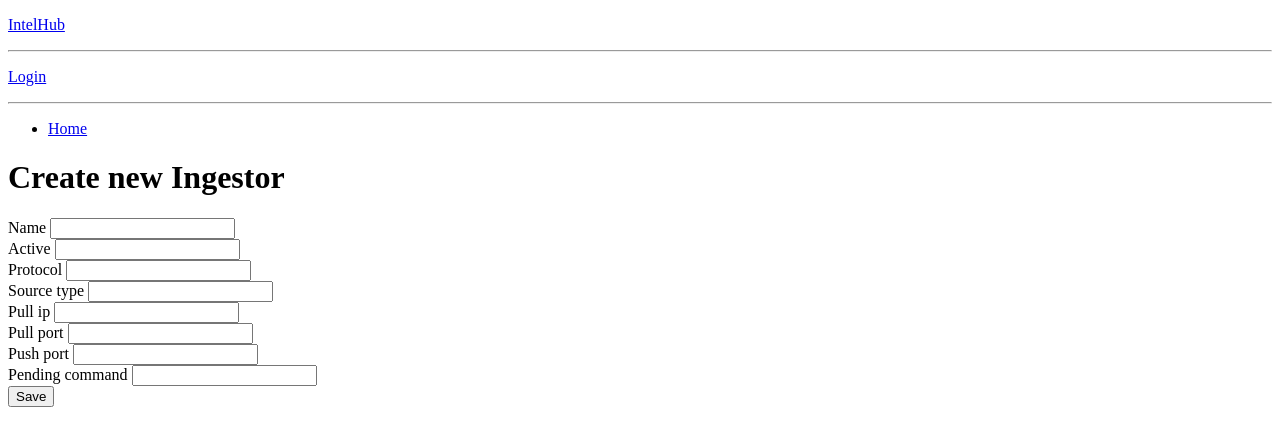
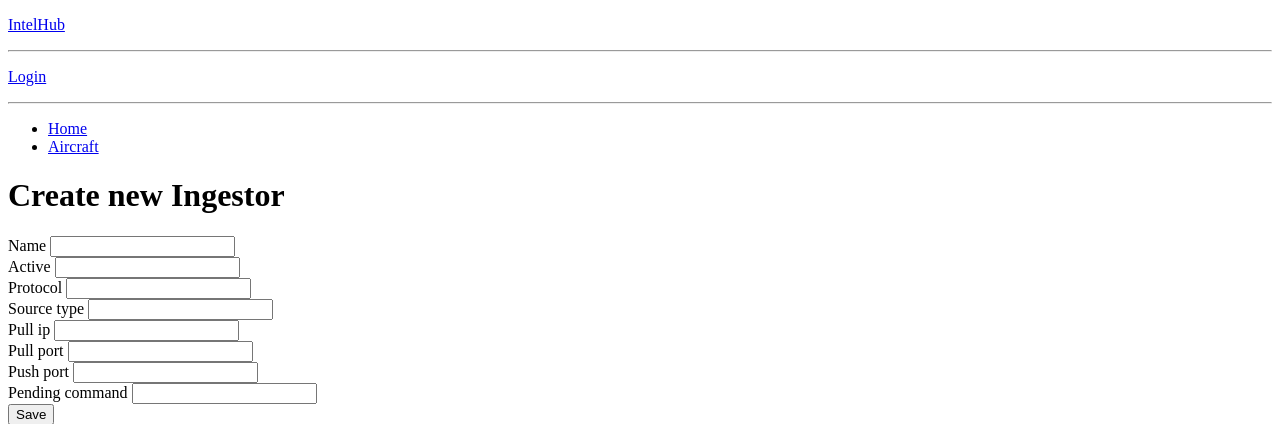
Before and after one commit to nfacha/IntelHub, a Symfony app: template templates/ingestor/new.html.twig in a window 1280 px wide. Shown: the top 424 px of the page. Run offline with Twig, Linux system fonts and the light colour scheme; the template is opened without the code that fills it, so the values that code supplies are empty; form fields are guessed from the names that the template uses; some libraries are stand-ins or nearby versions.

Commit message:
Add aircraft to menu

```diff
--- a/templates/base.html.twig
+++ b/templates/base.html.twig
@@ -55,6 +55,7 @@
                 {#                    </ul> #}
                 {#                </li> #}
                 <li class="mb-2"><a href="/" class="text-white font-semibold block">Home</a></li>
+                <li class="mb-2"><a href="/aircraft" class="text-white font-semibold block">Aircraft</a></li>
                 {% if is_granted('ROLE_ADMIN', app.user) %}
                     <li class="mb-2">
                         <a href="#"
```
